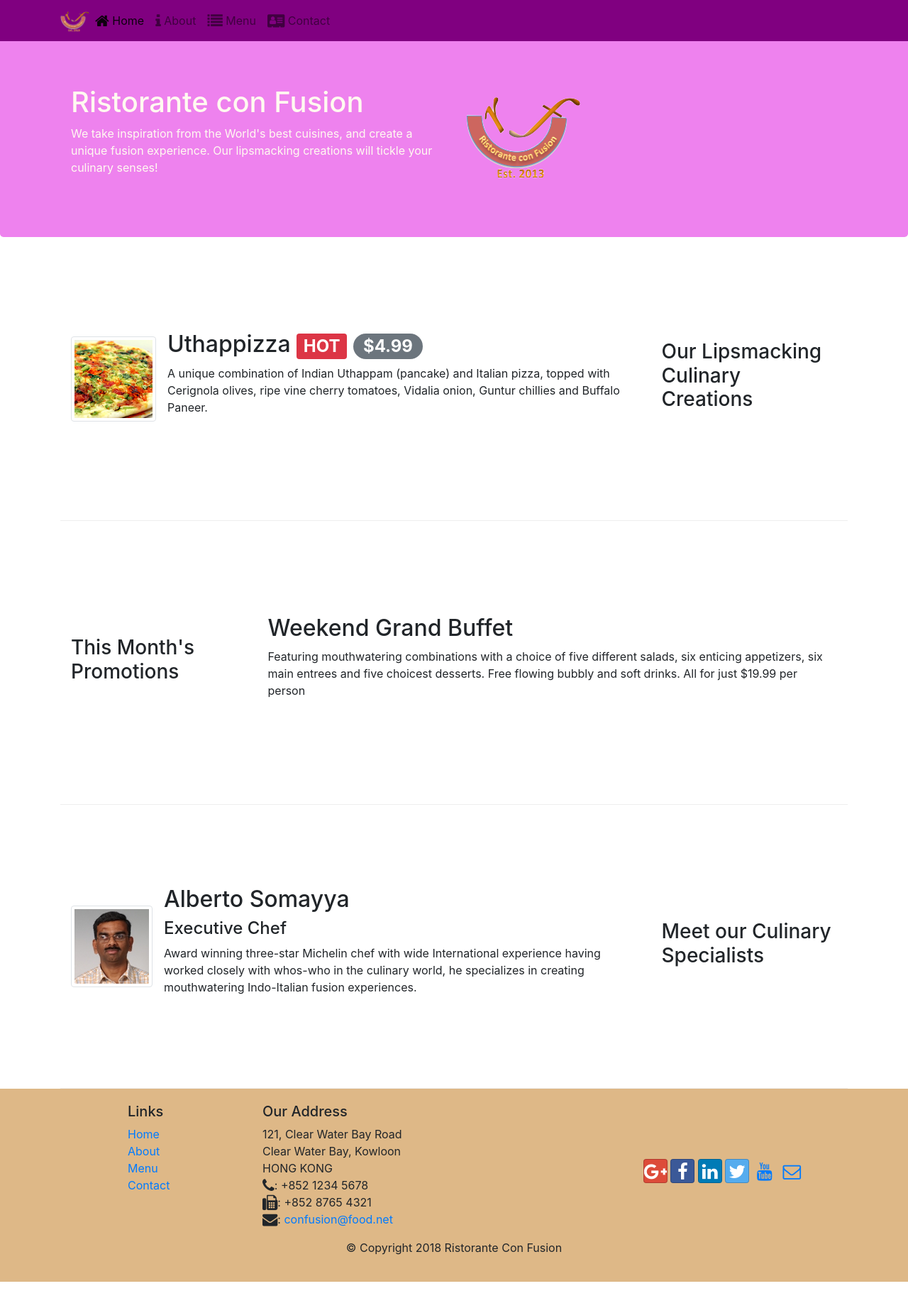
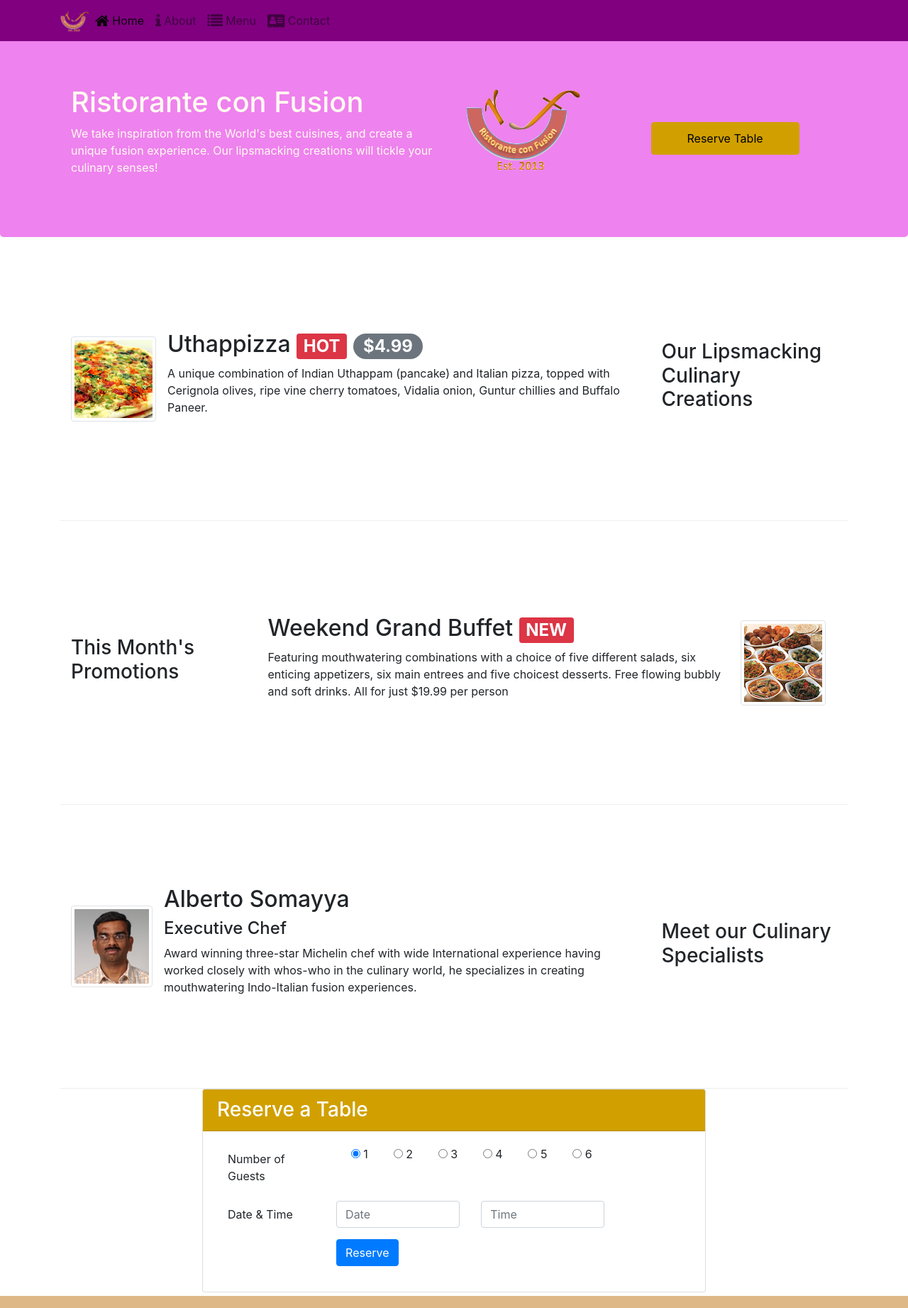
Before and after one commit to Jonathanmedhed/bootstrap, a website: page index.html in a window 1280 px wide. Shown: the top 1843 px of the page at 71% size. Before the commit the page ends 1806 px from the top, so only its background shows below. Drawn offline with nearby package versions, Linux system fonts and the light colour scheme.

```diff
--- a/css/styles.css
+++ b/css/styles.css
@@ -13,6 +13,7 @@
 .footer {
     background-color: burlywood;
     margin: 0px auto;
+    margin-top: 5px;
     padding: 20px 0px 20px 0px;
 }
 
@@ -37,3 +38,22 @@
 .navbar-light {
     background-color: purple;
 }
+
+.reserve {
+    background-color: rgb(209, 160, 0);
+}
+
+.reservebtn {
+    background-color: rgb(209, 160, 0);
+    border-color:  rgb(209, 160, 0);
+    color: black;
+    padding: 10px 50px 10px 50px;
+    margin-top: 5px;
+}
+
+.tab-content {
+    border-left: 1px solid #ddd;
+    border-right: 1px solid #ddd;
+    border-bottom: 1px solid #ddd;
+    padding: 10px;
+}
--- a/index.html
+++ b/index.html
@@ -45,8 +45,15 @@
                     <p>We take inspiration from the World's best cuisines, and create a unique fusion experience. Our
                         lipsmacking creations will tickle your culinary senses!</p>
                 </div>
-                <div class="col-12 col-sm align-self-center">
-                    <img src="img/logo.png" class="img-fluid">
+                <div class="row col-12 col-sm-6">
+                    <div class="col-12  offset-2 offset-sm-0  col-sm-6">
+                        <img src="img/logo.png" class="img-fluid">
+                    </div>
+                    <div class="col-12 offset-1 offset-sm-0 col-sm-6 align-self-center">
+                        <a href="#reservcard">
+                            <button type="submit" class="btn reservebtn">Reserve Table</button>
+                        </a>
+                    </div>
                 </div>
             </div>
         </div>
@@ -63,7 +70,7 @@
                         alt="uthappizza">
                     <div class="media-body">
                         <h2 class="mt-0">Uthappizza <span class="badge badge-danger ">HOT</span>
-                        <span class="badge badge-pill badge-secondary">$4.99</span></h2>
+                            <span class="badge badge-pill badge-secondary">$4.99</span></h2>
                         <p class="d-none d-sm-block">A unique combination of Indian Uthappam (pancake) and Italian
                             pizza,
                             topped
@@ -75,19 +82,25 @@
             </div>
         </div>
 
-
         <div class="row row-content align-items-center">
-            <div class="col-12 col-sm-4 col-md-3">
+            <div class="col-12 col-sm-4 order-sm-first col-md-3">
                 <h3>This Month's Promotions</h3>
             </div>
-            <div class="col col-sm col-md">
-                <h2>Weekend Grand Buffet</h2>
-                <p class="d-none d-sm-block">Featuring mouthwatering combinations with a choice of five different
-                    salads, six enticing appetizers, six main entrees and five choicest desserts. Free flowing bubbly
-                    and soft drinks. All for just $19.99 per person </p>
+            <div class="col col-sm  order-sm-first col-md">
+                <div class="media">
+                    <img class="d-flex mr-3 img-thumbnail align-self-center order-sm-last" src="./img/buffet.png"
+                        alt="uthappizza">
+                    <div class="media-body">
+                        <h2>Weekend Grand Buffet <span class="badge badge-danger ">NEW</span></h2>
+                        <p class="d-none d-sm-block">Featuring mouthwatering combinations with a choice of five
+                            different
+                            salads, six enticing appetizers, six main entrees and five choicest desserts. Free flowing
+                            bubbly
+                            and soft drinks. All for just $19.99 per person </p>
+                    </div>
+                </div>
             </div>
         </div>
-
         <div class="row row-content align-items-center">
             <div class="col-12 col-sm-4 order-sm-last col-md-3">
                 <h3>Meet our Culinary Specialists</h3>
@@ -103,6 +116,41 @@
                             having worked closely with whos-who in the culinary world, he specializes in creating
                             mouthwatering
                             Indo-Italian fusion experiences. </p>
+                    </div>
+                </div>
+            </div>
+        </div>
+        <div class="col-sm col-12 offset-sm-2 col-sm-8" id="reservcard">
+            <div class="card">
+                <h3 class="card-header reserve text-white">Reserve a Table</h3>
+                <div class="card-body">
+                    <div class="col-12 col-md-11">
+                        <div class="form-group row">
+                            <label for="guests" class="col-md-3 col-form-label">Number of Guests</label>
+                            <div class="col-md-9 form-group row">
+                                <label class="radio-inline offset-1"><input type="radio" name="optradio" checked>
+                                    1</label>
+                                <label class="radio-inline offset-1"><input type="radio" name="optradio"> 2</label>
+                                <label class="radio-inline offset-1"><input type="radio" name="optradio"> 3</label>
+                                <label class="radio-inlin offset-1"><input type="radio" name="optradio"> 4</label>
+                                <label class="radio-inline offset-1"><input type="radio" name="optradio"> 5</label>
+                                <label class="radio-inline offset-1"><input type="radio" name="optradio"> 6</label>
+                            </div>
+                        </div>
+                        <div class="form-group row">
+                            <label for="datetime" class="col-md-3 col-form-label">Date & Time</label>
+                            <div class="col-md-4">
+                                <input type="text" class="form-control" id="date" name="date" placeholder="Date">
+                            </div>
+                            <div class="col-md-4">
+                                <input type="text" class="form-control" id="time" name="time" placeholder="Time">
+                            </div>
+                        </div>
+                        <div class="form-group row">
+                            <div class="col-md-4 offset-3">
+                                <button type="submit" class="btn btn-primary">Reserve</button>
+                            </div>
+                        </div>
                     </div>
                 </div>
             </div>
```
Also changed, not shown: aboutus.html (+57 -10 lines).
